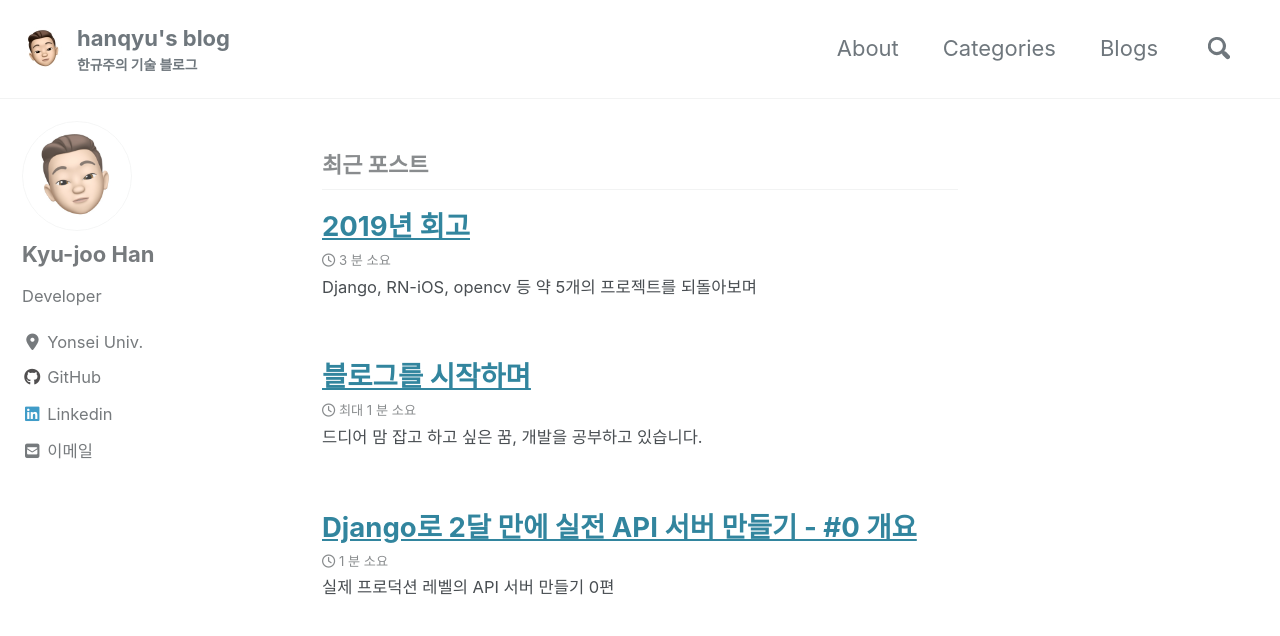
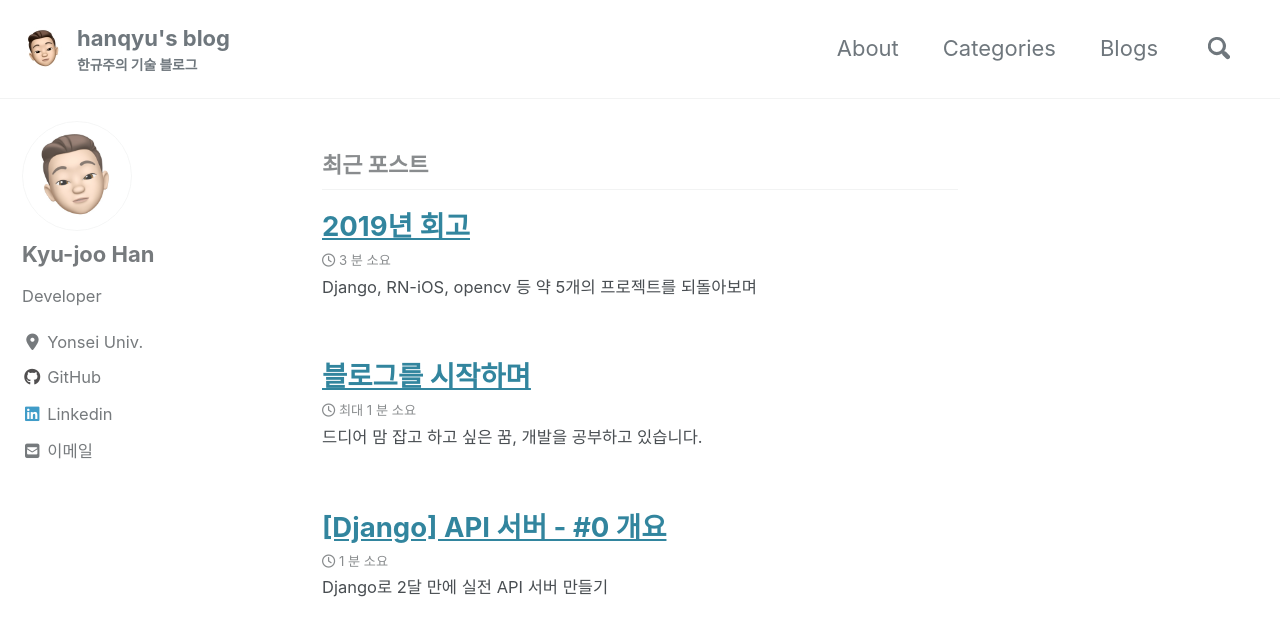
Before and after one commit to hanqyu/hanqyu.github.io, a Jekyll site: the page built from index.html, in a window 1280 px wide and 900 px high. Shown: the top 636 px of the window. Built offline with Jekyll 4.4.1, drawn with Linux system fonts in a browser that asks for light colours; cached includes are drawn as plain includes; nearby versions of some CDN libraries; the list of posts is cut into pages by our own code.

Commit message:
docs(Post): 수정 - 2019-09-28-ceos-django-study-0-overview.md * 타이틀 수정

```diff
--- a/_posts/2019-09-28-ceos-django-study-0-overview.md
+++ b/_posts/2019-09-28-ceos-django-study-0-overview.md
@@ -1,5 +1,5 @@
 ---
-title: "Django로 2달 만에 실전 API 서버 만들기 - #0 개요"
+title: "[Django] API 서버 - #0 개요"
 layout: single
 author_profile: true
 read_time: true
@@ -8,7 +8,7 @@ share: true
 related: true
 categories: [Django]
 tags: [스터디, Django, Django-rest-framework, AWS-EC2, AWS-RDS, Nginx, uWSGI, Fabric, AWS-CloudFront, 백엔드, API, Restful, ubuntu]
-excerpt: 실제 프로덕션 레벨의 API 서버 만들기 0편
+excerpt: Django로 2달 만에 실전 API 서버 만들기
 header:
  teaser: assets/images/teasers/django-808x367.png
 ---
--- a/assets/css/main.scss
+++ b/assets/css/main.scss
@@ -6,3 +6,6 @@
 
 @import "minimal-mistakes/skins/{{ site.minimal_mistakes_skin | default: 'default' }}"; // skin
 @import "minimal-mistakes"; // main partials
+
+
+// TODO page__taxonomy-item 수정 (태그 스타일 변경할 예정)
```
